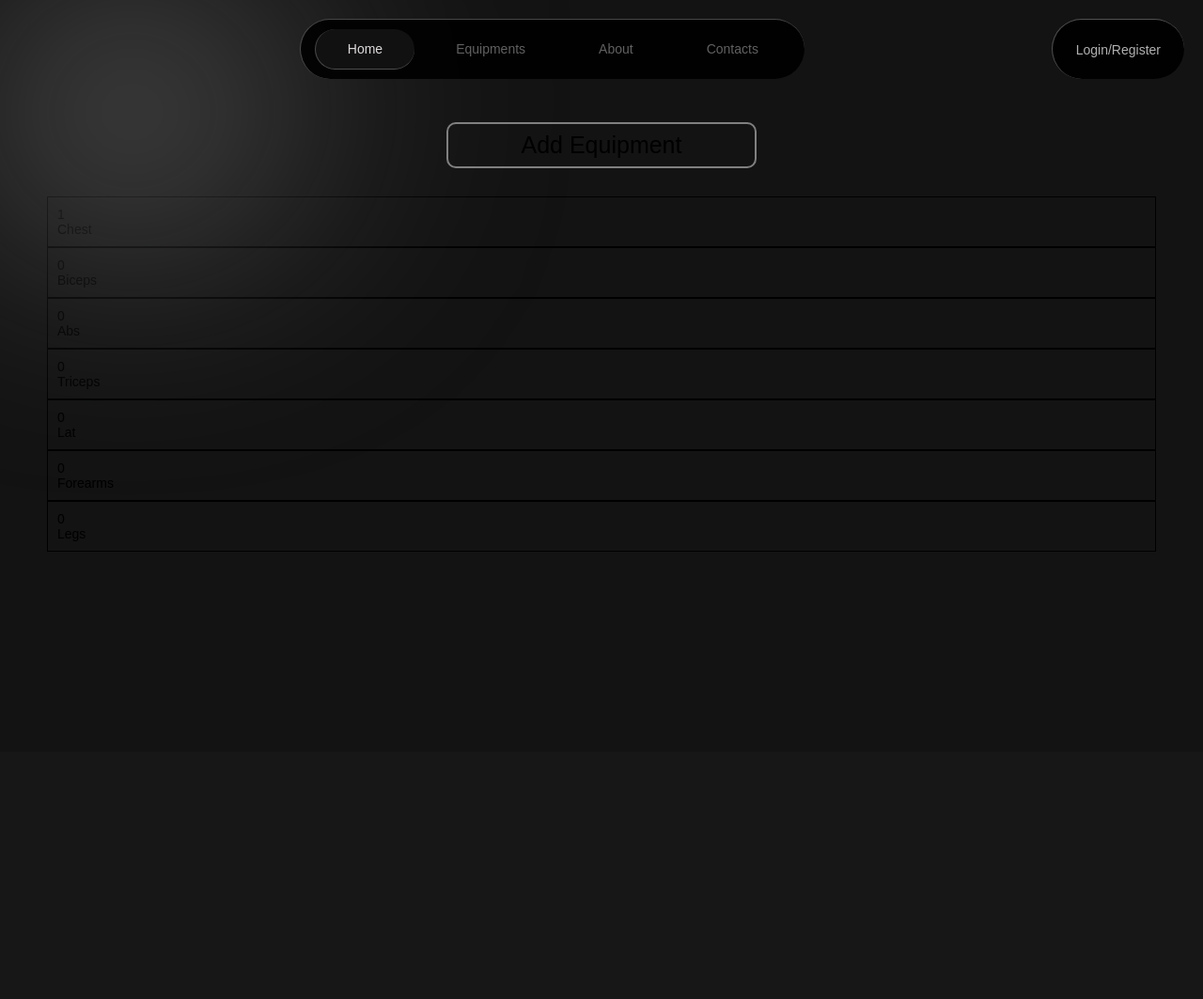
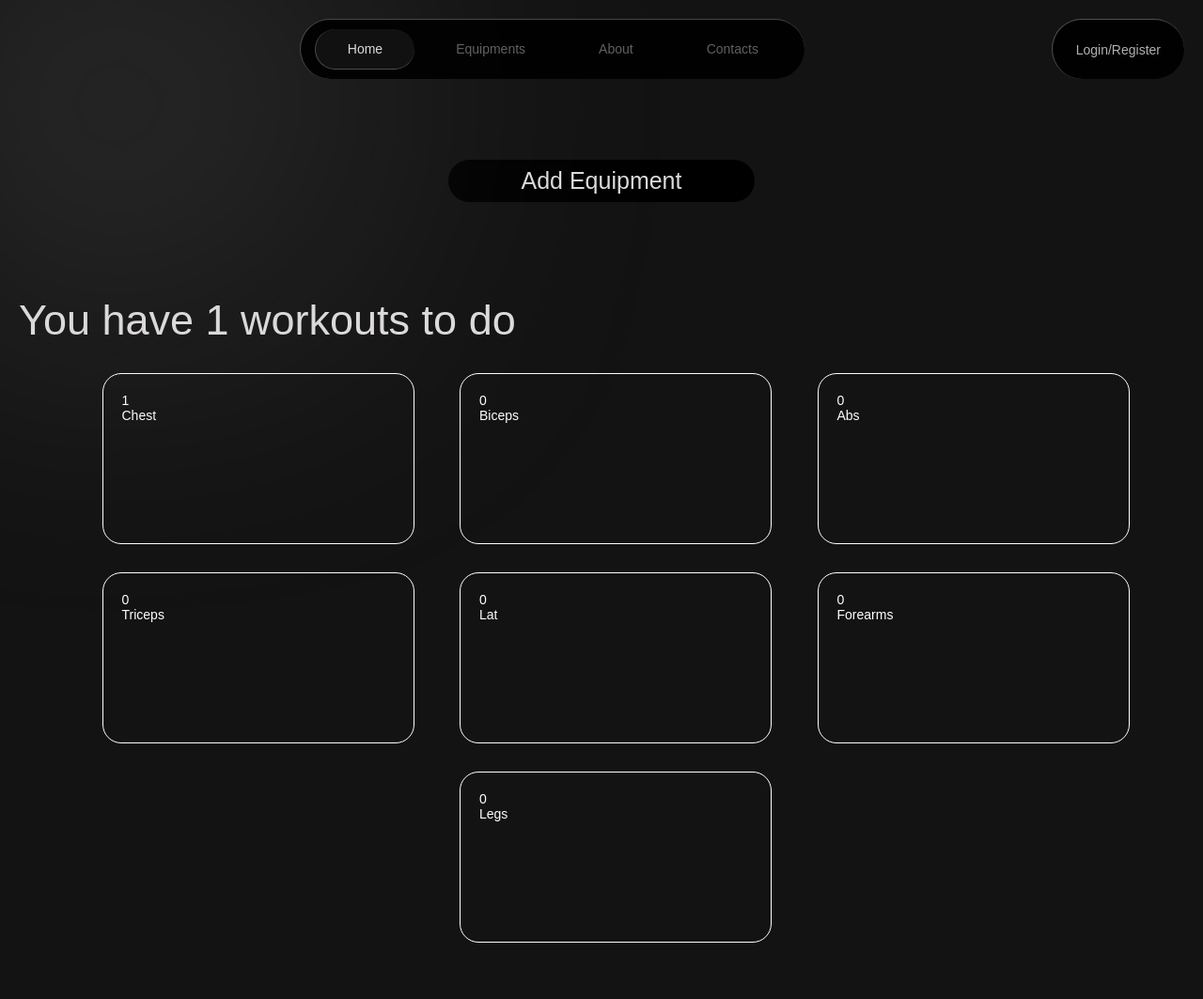
Before and after one commit to ShivamNotfound/NoExcuses, a Django app: page /home/ in a window 1280 px wide. Shown: the whole page at 94% size. Before the commit the page ends 587 px from the top, so only its background shows below. Run offline with Django 5.2, Linux system fonts and the light colour scheme; data comes from the database, SQL or seed files in the repository; both versions use the stored data as it was after the commit.

Commit message:
Completed the navbar, started doing the frontend for the home page

```diff
--- a/ne_project/api/static/api/home.css
+++ b/ne_project/api/static/api/home.css
@@ -2,28 +2,58 @@ body{
     margin:20px;
 }
 #select_equipment_btn{
-    border:2px solid grey;
     width:25%;
     padding:8px;
-    border-radius:10px;
+    border-radius:30px;
     transition: 0.3s ease;
     font-family:Arial, Helvetica, sans-serif;
     font-size:25px;
+    background-color:black;
+    color:rgb(222, 219, 219);
+    margin:10px;
+    margin-bottom:30px;
 
 }
 #select_equipment_btn:hover{
     cursor: pointer;
-    rotate:3deg;
-    transform:scale(1.1)
+    /* rotate:3deg;
+    transform:scale(1.1) */
+    /* background-color: rgb(30, 30, 30); */
+    box-shadow: rgb(37, 37, 37) 0 0 10px;
+
 }
-
 #container{
     margin:30px;
-    display:grid;
+    display:flex;
+    flex-direction: row;
+    margin-left:40px;
+    margin-right:40px;
+    justify-content: space-evenly;
+    flex-wrap:wrap;
 
 }
 
 .muscles{
-    border:1px solid black;
-    padding:10px;
+    border:1px solid white;
+    padding:20px;
+    width:25%;
+    margin-bottom:30px;
+    margin-left:30px;
+    height:140px;
+    border-radius:20px;
 }
+
+
+#workouts_count{
+    font-family: sans-serif;
+    font-size: 45px;
+    color:rgb(222, 219, 219);
+    margin-top:100px;
+}
+
+.muscle_count{
+    color:white;
+}
+.muscle_name{
+    color:white;
+}
--- a/ne_project/api/templates/api/home.html
+++ b/ne_project/api/templates/api/home.html
@@ -5,6 +5,7 @@
 {% load static %}
     <link rel="stylesheet" href="{% static 'api/home.css' %}">
    <center> <div id="select_equipment_btn" onclick="window.location.href = `{% url 'select_equipment' %}`"> Add Equipment</div> </center>
+   <div id="workouts_count">You have {{workouts.count}} workouts to do</div>
     <div id="container">
         {% for muscle in muscles %}
         <div class="muscles" onclick = "window.location.href=`{% url 'available_workouts_submuscle' muscle.id %}`">
--- a/ne_project/api/views.py
+++ b/ne_project/api/views.py
@@ -16,6 +16,10 @@ class Home(generic.ListView):
     def get_context_object_name(self, object_list):
         self.request.session = list(Workout.objects.all().values_list("id", flat=True))
         return "muscles"
+    def get_context_data(self, **kwargs):
+        context = super().get_context_data(**kwargs)
+        context["workouts"] = Workout.objects.all()
+        return context
 
 @csrf_protect
 def equipment_selection(request):
--- a/ne_project/static/navbar.css
+++ b/ne_project/static/navbar.css
@@ -3,9 +3,7 @@ body{
     margin:20px;
     font-family:sans-serif;
     font-size:14px;
-    position: relative;
   background: #131313;
-  overflow:visible;
 }
 
 body::before {
@@ -14,13 +12,13 @@ body::before {
   top: 0;
   left: 0;
   width: 30%;
-  height: 40%;
+  height: 35%;
   background: radial-gradient(
     circle at left top,
-    rgb(159, 156, 156),
+    rgba(179, 177, 177, 0.705),
     transparent 90%
   );
-  filter: blur(130px);
+  filter: blur(160px);
   z-index: 1;
 
 }
@@ -30,7 +28,7 @@ body::before {
     justify-content: space-between;
     flex-wrap:wrap;
     z-index: 10;
-    margin-bottom:30px;
+    margin-bottom:60px;
 }
 
 #nav_items{
```
Also changed, not shown: ne_project/db.sqlite3.
